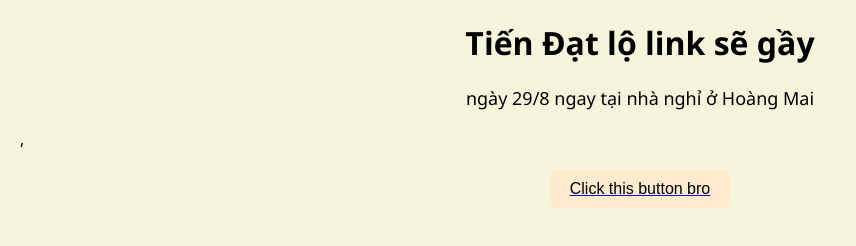
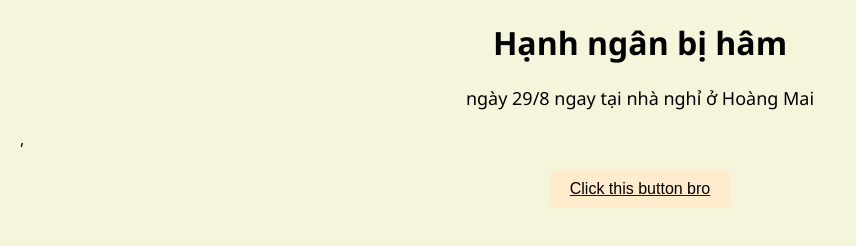
Before and after one commit to vutheanhduy-code/anhduy, a plain HTML site: page index.html in a window 1280 px wide. Shown: the whole page, without its empty margins (0-856 px from the left). Drawn offline with Linux system fonts and the light colour scheme.

Commit message:
Update index.html

```diff
--- a/index.html
+++ b/index.html
@@ -6,7 +6,7 @@
         <link rel="stylesheet" href="style.css"
 </head>
 <body>
-   <h1>Tiến Đạt lộ link sẽ gầy</h1>
+   <h1>Hạnh ngân bị hâm</h1>
    <p> ngày 29/8 ngay tại nhà nghỉ ở Hoàng Mai</p>
 ,<a href="trang2.html"><button> Click this button bro</button></a>
 <style>
@@ -23,4 +23,5 @@
       }
 </style>
 </body>
+
 </html>
```
